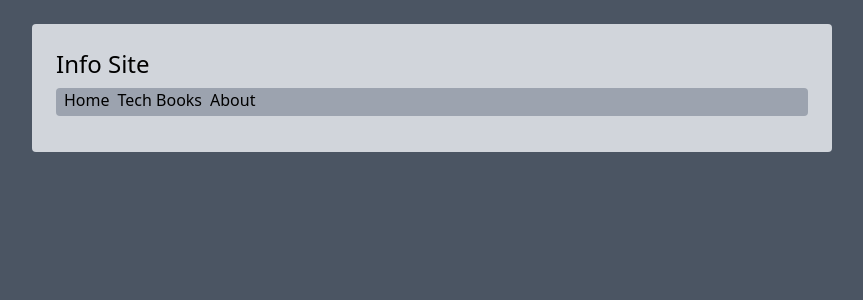
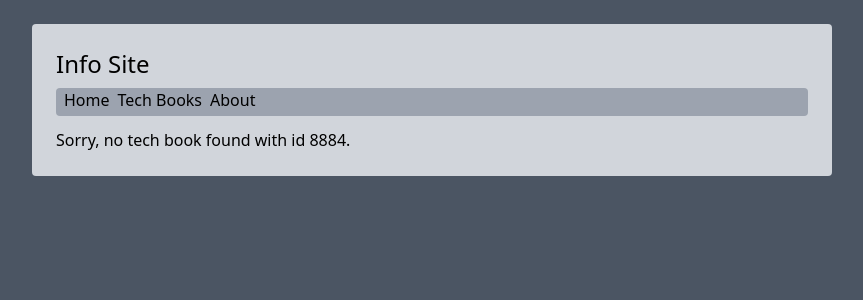
Before and after one commit to edwardtanguay/vue3-showcase-site, a Vue app: page /techbooks/1 in a window 1280 px wide. Shown: the top 300 px of the page, without its empty margins (208-1071 px from the left). Built offline with nearby package versions, Linux system fonts and the light colour scheme.

Commit message:
handling botth

```diff
--- /dev/null
+++ b/src/pages/PageTechbook.vue
@@ -0,0 +1,29 @@
+<script lang="ts">
+import type { Techbook } from '@/types'
+import _techbooks from '../data/techbooks.json'
+
+const id = 8884;
+
+const techbooks: Techbook[] = structuredClone(_techbooks)
+const techbook = techbooks.find((m) => m.id === id)
+
+export default {
+	data() {
+		return {
+			techbook,
+			id
+		}
+	}
+}
+</script>
+
+<template>
+	<section>
+		<div v-if="techbook === undefined">
+			<p>Sorry, no tech book found with id {{id}}.</p>
+		</div>
+		<div v-if="techbook">
+			<p>Showing {{ techbook.title }} as a single techbook</p>
+		</div>
+	</section>
+</template>
--- a/src/router/index.ts
+++ b/src/router/index.ts
@@ -2,6 +2,7 @@ import { createRouter, createWebHistory } from 'vue-router'
 import PageHome from '../pages/PageHome.vue'
 import PageAbout from '../pages/PageAbout.vue'
 import PageTechbooks from '../pages/PageTechbooks.vue';
+import PageTechbook from '../pages/PageTechbook.vue';
 
 const router = createRouter({
 	history: createWebHistory(import.meta.env.BASE_URL),
@@ -15,6 +16,10 @@ const router = createRouter({
 			component: PageTechbooks
 		},
 		{
+			path: '/techbooks/:id',
+			component: PageTechbook
+		},
+		{
 			path: '/about',
 			component: PageAbout
 		}
```
